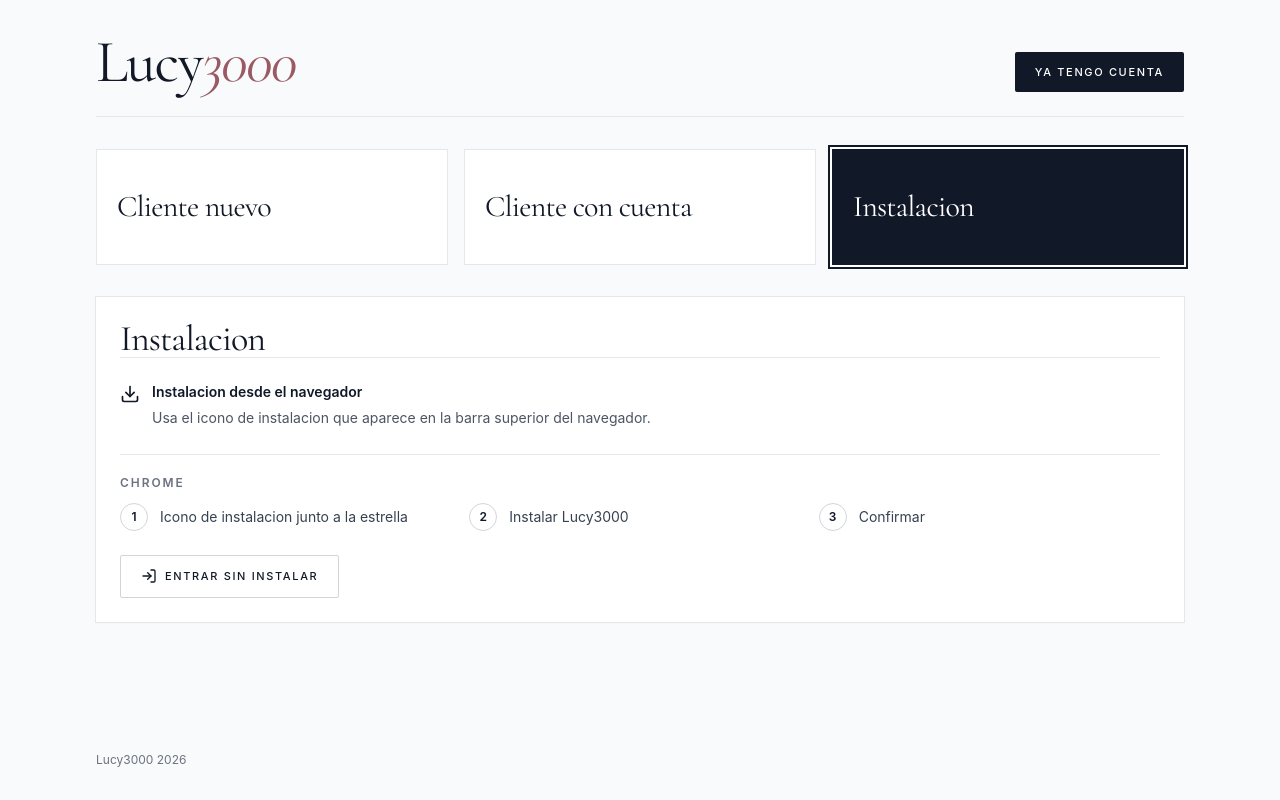
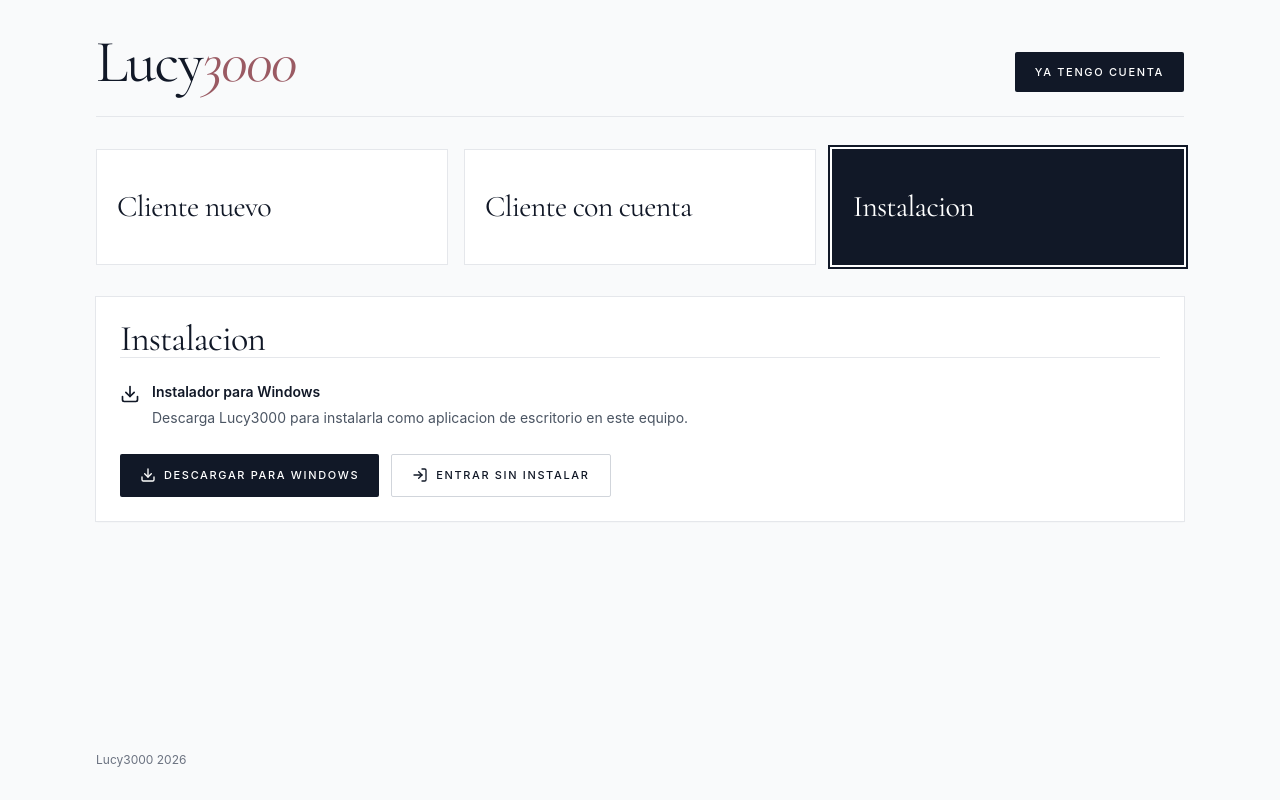
Before and after one commit to Sergiom84/Lucy3000, a React (Vite) app: page / in a window 1280 px wide. Both pictures are taken after a click on the button "Instalacion". Built offline with nearby package versions, Linux system fonts and the light colour scheme.

Commit message:
Add Windows installer download link

```diff
--- a/src/renderer/pages/PublicAccess.tsx
+++ b/src/renderer/pages/PublicAccess.tsx
@@ -1,11 +1,12 @@
 import { useState } from 'react'
-import { CheckCircle2, Download, LogIn, RefreshCw } from 'lucide-react'
+import { Download, LogIn } from 'lucide-react'
 import { Link } from 'react-router-dom'
-import { usePwaInstallPrompt } from '../hooks/usePwaInstallPrompt'
 
 type PortalMode = 'new' | 'account' | 'install'
 
 const ACCENT = '#9a5a63'
+const WINDOWS_INSTALLER_URL =
+  'https://github.com/Sergiom84/Lucy3000/releases/download/v2.0.0/Lucy3000.Accounting.Setup.2.0.0.exe'
 const serifStyle = { fontFamily: '"Cormorant Garamond", ui-serif, Georgia, serif' }
 
 const portalModes: Array<{ id: PortalMode; title: string }> = [
@@ -13,45 +14,6 @@
   { id: 'account', title: 'Cliente con cuenta' },
   { id: 'install', title: 'Instalacion' }
 ]
-
-function getInstallGuide() {
-  const userAgent = window.navigator.userAgent.toLowerCase()
-  const platform = window.navigator.platform.toLowerCase()
-  const isIpadOs = platform.includes('mac') && window.navigator.maxTouchPoints > 1
-
-  if (/iphone|ipad|ipod/.test(userAgent) || isIpadOs) {
-    return {
-      title: 'iPhone o iPad',
-      steps: ['Abrir en Safari', 'Compartir', 'Anadir a pantalla de inicio']
-    }
-  }
-
-  if (userAgent.includes('android')) {
-    return {
-      title: 'Android',
-      steps: ['Menu del navegador', 'Anadir a pantalla de inicio', 'Confirmar instalacion']
-    }
-  }
-
-  if (userAgent.includes('edg/')) {
-    return {
-      title: 'Microsoft Edge',
-      steps: ['Icono de instalacion junto a la barra', 'Instalar Lucy3000', 'Confirmar']
-    }
-  }
-
-  if (userAgent.includes('chrome') || userAgent.includes('chromium')) {
-    return {
-      title: 'Chrome',
-      steps: ['Icono de instalacion junto a la estrella', 'Instalar Lucy3000', 'Confirmar']
-    }
-  }
-
-  return {
-    title: 'Navegador',
-    steps: ['Abrir en Chrome o Edge', 'Menu del navegador', 'Instalar Lucy3000']
-  }
-}
 
 function PortalCard({
   active,
@@ -118,86 +80,27 @@
 }
 
 function InstallPanel() {
-  const { canPromptInstall, install, isStandalone, isServiceWorkerReady, isSupportedContext } = usePwaInstallPrompt()
-  const guide = getInstallGuide()
-
-  const status = isStandalone
-    ? {
-        icon: CheckCircle2,
-        title: 'Lucy3000 ya esta instalada',
-        text: 'Puedes abrirla desde el acceso de aplicaciones del equipo.'
-      }
-    : canPromptInstall
-      ? {
-          icon: Download,
-          title: 'Instalacion directa disponible',
-          text: 'Pulsa el boton y confirma la instalacion en la ventana del navegador.'
-        }
-      : !isSupportedContext
-        ? {
-            icon: Download,
-            title: 'Instalacion no disponible aqui',
-            text: 'Abre Lucy3000 desde la direccion segura https://lucy3000-web.onrender.com/.'
-          }
-        : !isServiceWorkerReady
-          ? {
-              icon: RefreshCw,
-              title: 'Preparando instalacion',
-              text: 'Espera unos segundos. Si Chrome no activa el boton, recarga esta pagina una vez.'
-            }
-          : {
-              icon: Download,
-              title: 'Instalacion desde el navegador',
-              text: 'Usa el icono de instalacion que aparece en la barra superior del navegador.'
-            }
-
-  const StatusIcon = status.icon
-  const showInstallButton = canPromptInstall || !isServiceWorkerReady || isStandalone || !isSupportedContext
-  const installLabel = isStandalone ? 'App instalada' : canPromptInstall ? 'Instalar Lucy3000' : 'Comprobar instalacion'
-
   return (
     <section className="border-t border-gray-200 pt-6">
       <div className="space-y-6">
         <div className="flex items-start gap-3">
-          <StatusIcon className="mt-0.5 h-5 w-5 shrink-0 text-gray-900" aria-hidden="true" />
+          <Download className="mt-0.5 h-5 w-5 shrink-0 text-gray-900" aria-hidden="true" />
           <div>
-            <p className="text-sm font-semibold text-gray-900">{status.title}</p>
-            <p className="mt-1 max-w-2xl text-sm leading-6 text-gray-600">{status.text}</p>
+            <p className="text-sm font-semibold text-gray-900">Instalador para Windows</p>
+            <p className="mt-1 max-w-2xl text-sm leading-6 text-gray-600">
+              Descarga Lucy3000 para instalarla como aplicacion de escritorio en este equipo.
+            </p>
           </div>
         </div>
 
-        {!canPromptInstall && !isStandalone ? (
-          <div className="border-t border-gray-200 pt-5">
-            <p className="text-xs font-semibold uppercase tracking-[0.16em] text-gray-500">{guide.title}</p>
-            <ol className="mt-3 grid gap-2 sm:grid-cols-3">
-              {guide.steps.map((step, index) => (
-                <li key={step} className="flex items-center gap-3 text-sm text-gray-700">
-                  <span className="flex h-7 w-7 shrink-0 items-center justify-center rounded-full border border-gray-300 text-xs font-semibold text-gray-900">
-                    {index + 1}
-                  </span>
-                  <span>{step}</span>
-                </li>
-              ))}
-            </ol>
-          </div>
-        ) : null}
-
         <div className="flex flex-col gap-3 sm:flex-row">
-          {showInstallButton ? (
-            <button
-              type="button"
-              onClick={() => void install()}
-              disabled={isStandalone || !isSupportedContext}
-              className="inline-flex items-center justify-center gap-2 rounded-sm bg-gray-900 px-5 py-3 text-[11px] font-medium uppercase tracking-[0.15em] text-white transition hover:bg-black disabled:cursor-not-allowed disabled:opacity-50"
-            >
-              {isServiceWorkerReady || canPromptInstall || isStandalone ? (
-                <Download className="h-4 w-4" aria-hidden="true" />
-              ) : (
-                <RefreshCw className="h-4 w-4" aria-hidden="true" />
-              )}
-              {installLabel}
-            </button>
-          ) : null}
+          <a
+            href={WINDOWS_INSTALLER_URL}
+            className="inline-flex items-center justify-center gap-2 rounded-sm bg-gray-900 px-5 py-3 text-[11px] font-medium uppercase tracking-[0.15em] text-white transition hover:bg-black"
+          >
+            <Download className="h-4 w-4" aria-hidden="true" />
+            Descargar para Windows
+          </a>
           <Link
             to="/login"
             className="inline-flex items-center justify-center gap-2 rounded-sm border border-gray-300 bg-white px-5 py-3 text-[11px] font-medium uppercase tracking-[0.15em] text-gray-900 transition hover:border-gray-500 hover:bg-gray-50"
```
